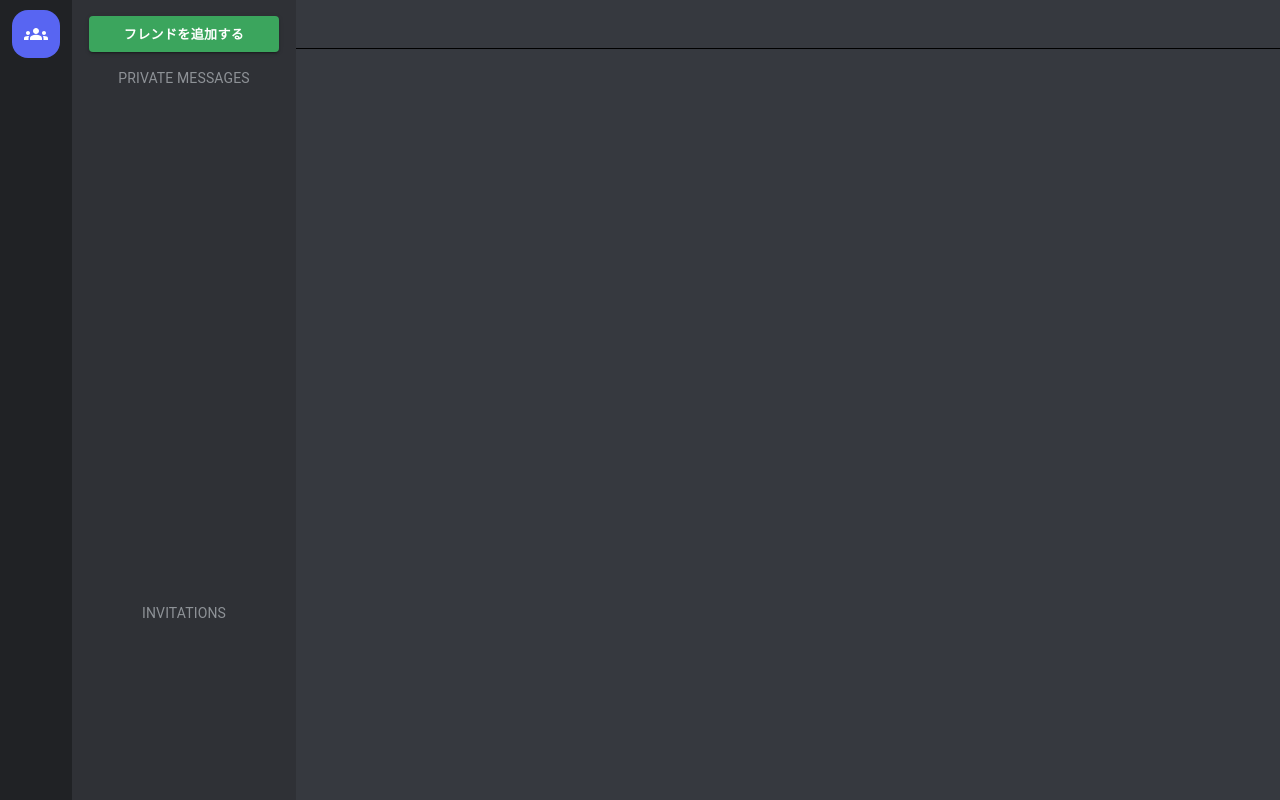
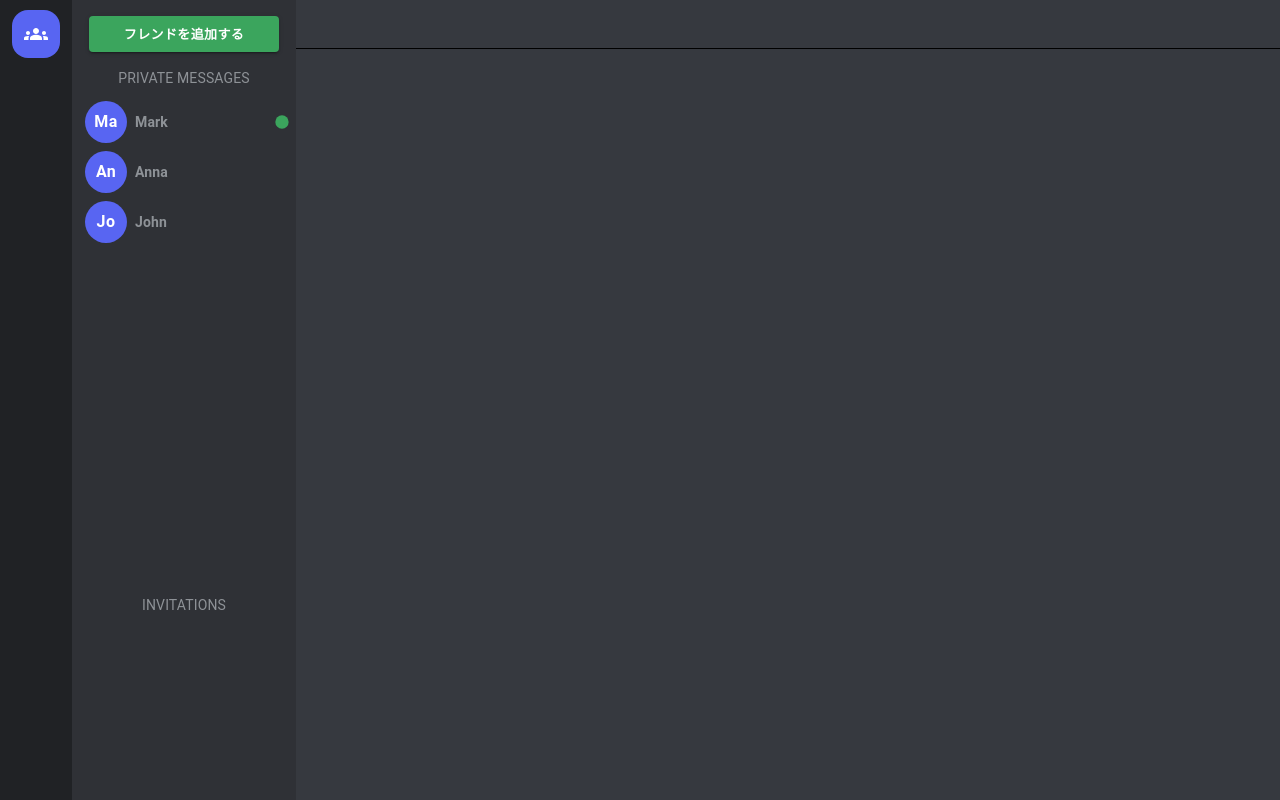
Before and after one commit to daichi-sato-design/discodeClone-frontend, a React (Create React App) app: page /dashboard in a window 1280 px wide. Built offline with nearby package versions, Linux system fonts and the light colour scheme.

Commit message:
ダミーのフレンドリストを作成

```diff
--- a/src/Dashboard/FriendsSideBar/FriendsList/FriendsList.js
+++ b/src/Dashboard/FriendsSideBar/FriendsList/FriendsList.js
@@ -1,5 +1,24 @@
 import React from 'react';
 import { styled } from '@mui/system';
+import FriendsListItem from './FriendsListItem';
+
+const DUMMY_FRIENDS = [
+  {
+    id: 1,
+    username: 'Mark',
+    isOnline: true,
+  },
+  {
+    id: 2,
+    username: 'Anna',
+    isOnline: false,
+  },
+  {
+    id: 3,
+    username: 'John',
+    isOnline: false,
+  },
+];
 
 const MainContainer = styled('div')({
   flexGrow: 1,
@@ -7,7 +26,18 @@
 });
 
 const FriendsList = () => {
-  return <MainContainer></MainContainer>;
+  return (
+    <MainContainer>
+      {DUMMY_FRIENDS.map((f) => (
+        <FriendsListItem
+          key={f.id}
+          id={f.id}
+          username={f.username}
+          isOnline={f.isOnline}
+        />
+      ))}
+    </MainContainer>
+  );
 };
 
 export default FriendsList;
--- /dev/null
+++ b/src/Dashboard/FriendsSideBar/FriendsList/FriendsListItem.js
@@ -0,0 +1,40 @@
+import React from 'react';
+import Button from '@mui/material/Button';
+import Typography from '@mui/material/Typography';
+import Avatar from '../../../shared/components/Avatar';
+import OnlineIndicator from './OnlineIndicator';
+
+const FriendsListItem = ({ id, username, isOnline }) => {
+  return (
+    <Button
+      style={{
+        width: '100%',
+        margin: '0',
+        padding: '4px 8px',
+        display: 'flex',
+        alignItems: 'center',
+        justifyContent: 'flex-start',
+        textTransform: 'none',
+        color: '#000',
+        position: 'relative',
+      }}
+    >
+      <Avatar username={username} large={false} />
+      <Typography
+        style={{
+          fontSize: '14px',
+          fontWeight: '600',
+          color: '#8E9297',
+          marginLeft: '8px',
+        }}
+        variant={'subtitle1'}
+        align="left"
+      >
+        {username}
+      </Typography>
+      {isOnline && <OnlineIndicator />}
+    </Button>
+  );
+};
+
+export default FriendsListItem;
--- /dev/null
+++ b/src/Dashboard/FriendsSideBar/FriendsList/OnlineIndicator.js
@@ -0,0 +1,21 @@
+import React from 'react';
+import Box from '@mui/material/Box';
+import FiberManualRecordIcon from '@mui/icons-material/FiberManualRecord';
+
+const OnlineIndicator = () => {
+  return (
+    <Box
+      sx={{
+        color: '#3BA55D',
+        display: 'flex',
+        alignItems: 'center',
+        position: 'absolute',
+        right: '4px',
+      }}
+    >
+      <FiberManualRecordIcon sx={{ width: '20px', height: '20px' }} />
+    </Box>
+  );
+};
+
+export default OnlineIndicator;
--- a/src/Dashboard/FriendsSideBar/FriendsTitle.js
+++ b/src/Dashboard/FriendsSideBar/FriendsTitle.js
@@ -8,7 +8,7 @@
         textTransform: 'uppercase',
         color: '#8e9297',
         fontSize: '14px',
-        marginTop: '16px',
+        margin: '16px 0 8px',
       }}
     >
       {title}
--- /dev/null
+++ b/src/shared/components/Avatar.js
@@ -0,0 +1,28 @@
+import React from 'react';
+import styled from '@emotion/styled';
+
+const AvatarPreview = styled('div')({
+  width: '42px',
+  height: '42px',
+  backgroundColor: '#5865F2',
+  borderRadius: '42px',
+  display: 'flex',
+  alignItems: 'center',
+  justifyContent: 'center',
+  fontSize: '16px',
+  fontWeight: '600',
+  marginLeft: '5px',
+  color: '#FFF',
+});
+
+const Avatar = ({ username, large }) => {
+  return (
+    <AvatarPreview
+      style={large ? { width: '80px', height: '80px', fontSize: '20px' } : {}}
+    >
+      {username.substring(0, 2)}
+    </AvatarPreview>
+  );
+};
+
+export default Avatar;
```
